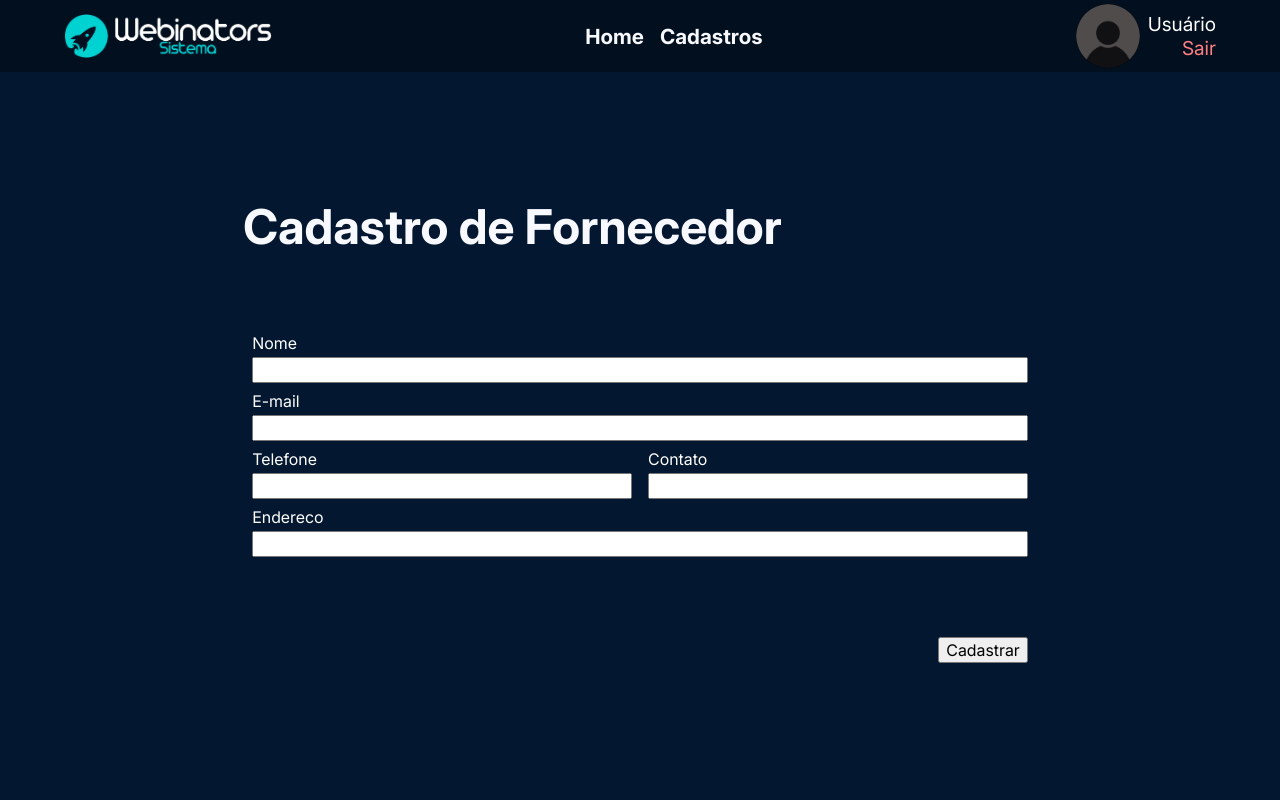
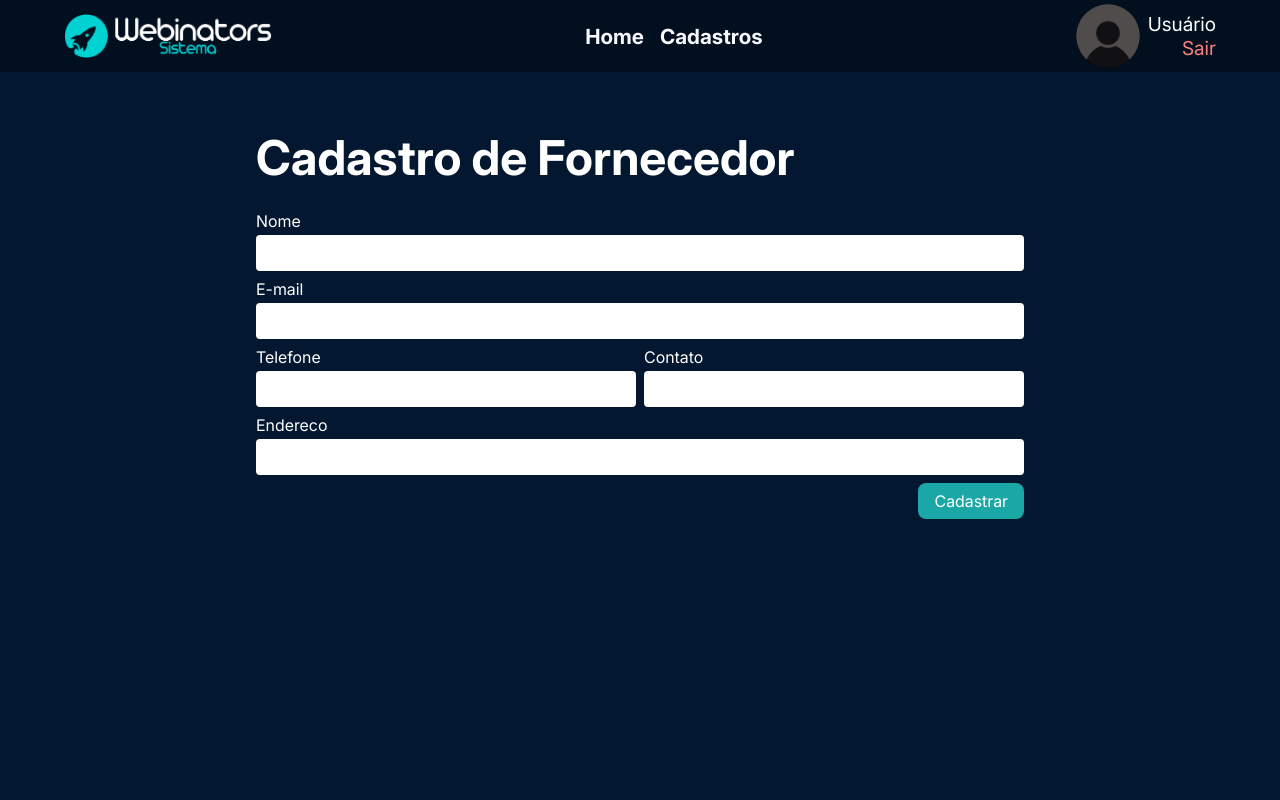
Before and after one commit to eduardosaraujo1/2md2-pw-projeto-lanhouse, a PHP site: page /fornecedor.html in a window 1280 px wide. Run offline with PHP 8.4, Linux system fonts and the light colour scheme.

Commit message:
Rewrite Fornecedor.html

```diff
--- a/css/cadastro.css
+++ b/css/cadastro.css
@@ -7,7 +7,7 @@
     padding-top: 2rem;
 }
 
-@media only screen and (width < 35rem) {
+@media only screen and (width < 45rem) {
     .container {
         padding-inline: 1rem;
     }
@@ -26,3 +26,7 @@
     align-items: flex-end;
     gap: 0.5rem;
 }
+
+.cadastro-form__inputs {
+    align-self: stretch;
+}
--- a/css/fornecedor.css
+++ b/css/fornecedor.css
@@ -1,71 +1,21 @@
-@import url('style.css');
 @import url('navbar.css');
+@import url('cadastro.css');
 
-body {
-    width: 100vw;
-    height: 100vh;
-    display: flex;
-    flex-direction: column;
+.cadastro-form__inputs {
+    display: grid;
+    grid-template-columns: 1fr 1fr;
+    gap: 8px;
 }
 
-main {
-    flex: 1; /* height 100% */
-    width: 100%;
+.col-span-2 {
+    grid-column: span 2;
 }
 
-main {
-    display: flex;
-    align-items: center;
-    justify-content: center;
+@media screen and (width < 35rem) {
+    .cadastro-form__inputs {
+        grid-template-columns: 1fr;
+    }
+    .col-span-2 {
+        grid-column: revert;
+    }
 }
-
-.container {
-    display: flex;
-    width: 62vw;
-    flex-direction: column;
-    align-items: flex-start;
-    gap: 64px;
-}
-
-.cadastro-form {
-    display: flex;
-    padding: 13px 9px;
-    flex-direction: column;
-    align-items: flex-end;
-    gap: 80px;
-    width: 100%;
-}
-
-.form-title {
-    text-align: center;
-    color: var(--ghost-white, #f8f8ff);
-    text-align: center;
-    font-family: Inter;
-    font-size: 3rem;
-    font-weight: 700;
-}
-
-.input-fields {
-    display: flex;
-    flex-direction: column;
-    align-items: flex-start;
-    gap: 8px;
-    width: 100%;
-}
-
-.input-fields .form-group {
-    display: flex;
-    align-items: center;
-    gap: 16px;
-    align-self: stretch;
-}
-
-.form-group .input {
-    display: flex;
-    flex-direction: column;
-    gap: 4px;
-    color: white;
-    flex: 1;
-    min-width: 0;
-}
-/* TODO: Fazer inputs mais responsivos em mobile */
--- a/fornecedor.html
+++ b/fornecedor.html
@@ -31,76 +31,66 @@
         </header>
         <main>
             <div class="container">
-                <h1 class="form-title">Cadastro de Fornecedor</h1>
+                <h1 class="title">Cadastro de Fornecedor</h1>
                 <form class="cadastro-form">
-                    <div class="input-fields">
-                        <div class="form-group">
-                            <div class="input">
-                                <label class="input-label" for="nome"
-                                    >Nome</label
-                                >
+                    <div class="cadastro-form__inputs">
+                        <div class="input col-span-2">
+                            <label class="input__label" for="nome">Nome</label>
                             <input
-                                    class="textbox"
+                                class="input__box"
                                 type="text"
                                 id="nome"
                                 name="nome"
                             />
                         </div>
-                        </div>
-                        <div class="form-group">
-                            <div class="input">
-                                <label for="email" class="input-label"
+                        <div class="input col-span-2">
+                            <label for="email" class="input__label"
                                 >E-mail</label
                             >
                             <input
-                                    class="textbox"
+                                class="input__box"
                                 type="email"
                                 id="email"
                                 name="email"
                             />
                         </div>
-                        </div>
-                        <div class="form-group">
                         <div class="input">
-                                <label for="telefone" class="input-label"
+                            <label for="telefone" class="input__label"
                                 >Telefone</label
                             >
                             <input
-                                    class="textbox"
+                                class="input__box"
                                 type="tel"
                                 id="telefone"
                                 name="telefone"
                             />
                         </div>
                         <div class="input">
-                                <label for="contato" class="input-label"
+                            <label for="contato" class="input__label"
                                 >Contato</label
                             >
                             <input
-                                    class="textbox"
+                                class="input__box"
                                 type="text"
                                 id="contato"
                                 name="contato"
                             />
                         </div>
-                        </div>
-                        <div class="form-group">
-                            <div class="input">
-                                <label for="endereco" class="input-label"
+                        <div class="input col-span-2">
+                            <label for="endereco" class="input__label"
                                 >Endereco</label
                             >
                             <input
-                                    class="textbox"
+                                class="input__box"
                                 type="text"
                                 id="endereco"
                                 name="endereco"
                             />
                         </div>
                     </div>
-                    </div>
                     <button
                         type="button"
-                        class="primary-button"
+                        class="btn btn--primary"
                         onclick="location.href = './home.html'"
                     >
                         Cadastrar
--- a/login.html
+++ b/login.html
@@ -16,7 +16,7 @@
                         <h3>Digite suas credenciais para continuar</h3>
                     </div>
                     <input
-                        class="textbox"
+                        class="input__box"
                         name="txtEmail"
                         id="txtEmail"
                         type="email"
@@ -24,7 +24,7 @@
                         required
                     />
                     <input
-                        class="textbox"
+                        class="input__box"
                         name="txtSenha"
                         id="txtSenha"
                         type="password"
```
Lines whose indentation alone changed are shown as unchanged.
